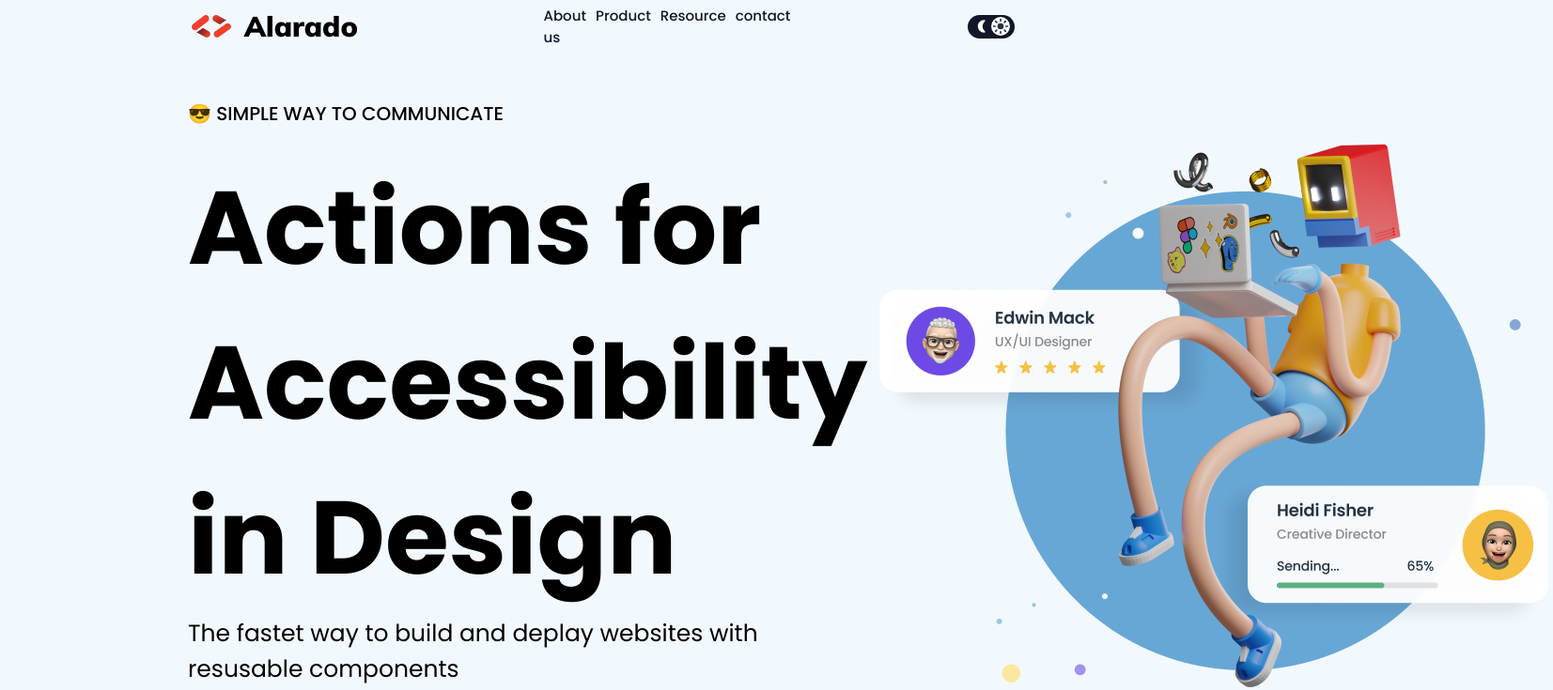
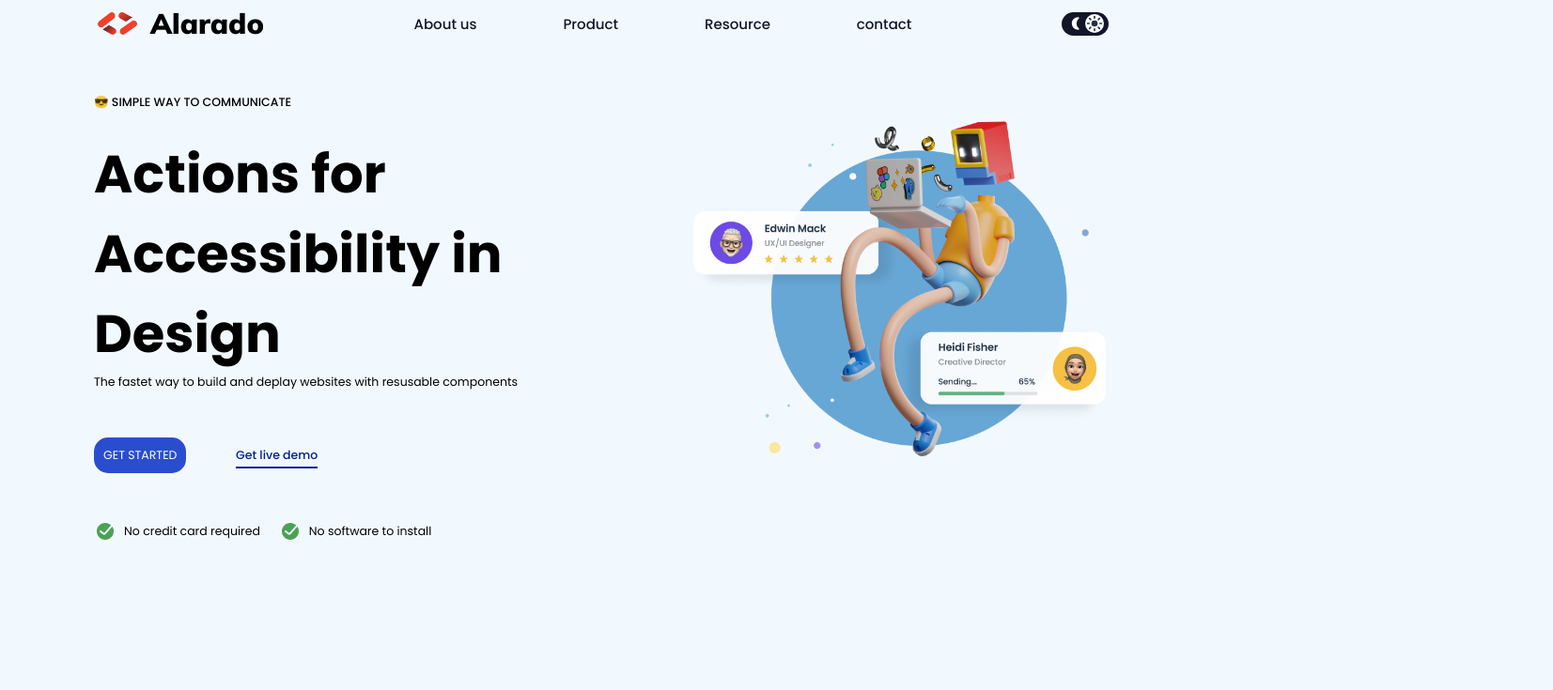
Before and after one commit to amesquitamoran/webchallenger, a plain HTML site: page index.html in a window 1280 px wide. Shown: the top 735 px of the page at 94% size, 1653 px wide, since content can reach past the window. Drawn offline with Linux system fonts and the light colour scheme.

Commit message:
agrengado mediaqueries

```diff
--- a/index.html
+++ b/index.html
@@ -83,7 +83,7 @@
             </div>
         </div>
         <div class="main__portada">
-            <img src="img/hero-image-simple-homepage.png">
+            <img class="main__portada--imgportada" src="img/hero-image-simple-homepage.png">
         </div>
     </section>
 </body>
--- a/sass/modules/_nav.scss
+++ b/sass/modules/_nav.scss
@@ -1,13 +1,15 @@
 .nav{
-    //background-color: #2A4DD0;
     max-width: 100%;
     &__navegacion{
         display: flex;
         align-items: center;
         justify-content: space-between;
-        //background-color: aqua;
         margin-left: 20rem;
         margin-right:20rem;
+        @media only screen and (max-width: 1280px){
+            margin-left: 10rem;
+            margin-right:10rem;
+        }
       &__imagen{
         display: flex;
         align-items: center;
@@ -52,6 +54,12 @@
         a:hover{
             color: #2A4DD0;
         }
+        @media only screen and (max-width: 1440px){
+            width: 50%;
+        }
+        @media only screen and (max-width: 1280px){
+            width: 50%;
+        }
       }
       &__iconos{
         background-color: #111729;
--- a/sass/modules/_principal.scss
+++ b/sass/modules/_principal.scss
@@ -5,19 +5,32 @@
     justify-content: space-between;
     margin-left: 20rem;
     margin-right: 20rem;
+    @media only screen and (max-width: 1280px){
+        margin-left: 10rem;
+        margin-right:10rem;
+    }
     &__anuncio{
         h3{
             text-transform: uppercase;
             font-size: 2rem;
             padding-bottom: 2.5rem;
             font-weight: 500;
+            @media only screen and (max-width: 1280px){
+                font-size: 1.25rem;
+            }
         }
         h1{
             font-size: 11rem;
+            @media only screen and (max-width: 1280px){
+                font-size: 5.6rem;
+            }
         }
         &--p{
             font-size: 2.5rem;
             margin-bottom: 5rem;
+            @media only screen and (max-width: 1280px){
+                font-size: 1.25rem;
+            }
         }
         &__buttons{
             &--get{
@@ -28,6 +41,9 @@
                 border-radius: 1.5rem;
                 transition: 0.5s;
                 display: inline-block;
+                @media only screen and (max-width: 1280px){
+                    font-size: 1.25rem;
+                }
             }
             &--get:hover{
                 background-color: #001f91;
@@ -41,6 +57,9 @@
                 position: relative;
                 padding-bottom: 0.5rem;
                 font-weight: 500;
+                @media only screen and (max-width: 1280px){
+                    font-size: 1.25rem;
+                }
             }
             &--getLive::after{
                 content: '';
@@ -59,6 +78,9 @@
             svg{
                 margin-right: 1.5rem;
                 transform: scale(1.5);
+                @media only screen and (max-width: 1280px){                    margin-right: .8rem;
+                    transform: scale(1);
+                }
             }
             &--svg2{
                 margin-left: 2rem;
@@ -66,8 +88,20 @@
             p{
                 font-size: 2.5rem;
                 text-align: center;
+                @media only screen and (max-width: 1280px){
+                    font-size: 1.25rem;
+                }
             }
         }
     }
+    &__portada{
+      &--imgportada{
+        @media only screen and (max-width: 1280px){
+            width: 45rem;
+            height: auto;
+        }
+
+      }
+    }
 }
 /*hola com oestas asdasdasdasdasd*/
```
Also changed, not shown: css/estilos.css, 1 other file.
